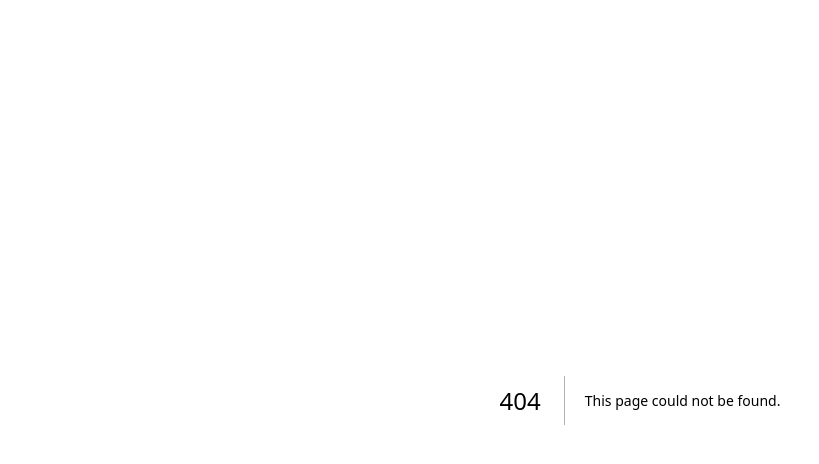
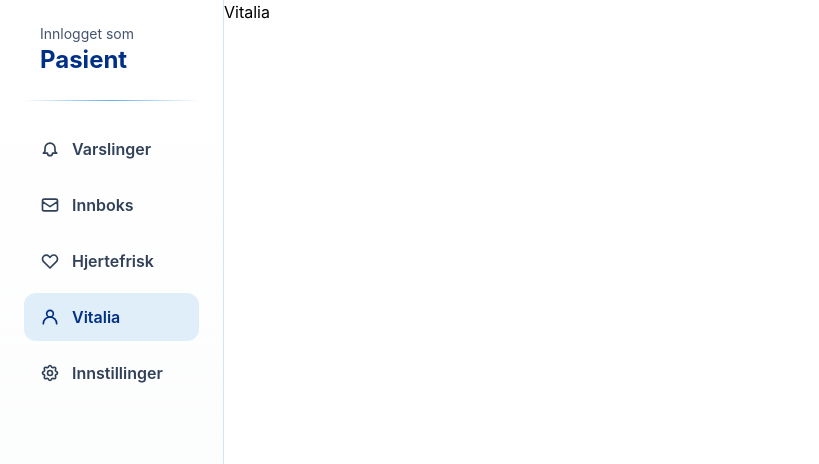
Before and after one commit to anjaiod/hjertefrisk, a Next.js app in the folder frontend/: page /pasient_dashboard/patientVitals in a window 1280 px wide. Before the commit this address had no page. Shown: the top 464 px of the page, without its empty margins (0-819 px from the left). Built offline with nearby package versions, Linux system fonts and the light colour scheme.

Commit message:
feat: Patient navbar buttons lead to pages
Added pages with simple header, and buttons from Patient navbar now leads to these empty pages.

```diff
--- /dev/null
+++ b/frontend/src/app/pasient_dashboard/patientHjertefrisk/page.tsx
@@ -0,0 +1,13 @@
+import { PatientSidebarNav } from "../../../components/organisms/PatientSidebarNav";
+
+export default function Page() {
+  return (
+    <div className="flex">
+      <PatientSidebarNav activePath="/pasient_dashboard/patientHjertefrisk" />
+
+      <main>
+        <h1>Hjertefrisk</h1>
+      </main>
+    </div>
+  );
+}
--- /dev/null
+++ b/frontend/src/app/pasient_dashboard/patientSettings/page.tsx
@@ -0,0 +1,13 @@
+import { PatientSidebarNav } from "../../../components/organisms/PatientSidebarNav";
+
+export default function Page() {
+  return (
+    <div className="flex">
+      <PatientSidebarNav activePath="/pasient_dashboard/patientSettings" />
+
+      <main>
+        <h1>Innstillinger</h1>
+      </main>
+    </div>
+  );
+}
--- /dev/null
+++ b/frontend/src/app/pasient_dashboard/patientVitals/page.tsx
@@ -0,0 +1,13 @@
+import { PatientSidebarNav } from "../../../components/organisms/PatientSidebarNav";
+
+export default function Page() {
+  return (
+    <div className="flex">
+      <PatientSidebarNav activePath="/pasient_dashboard/patientVitals" />
+
+      <main>
+        <h1>Vitalia</h1>
+      </main>
+    </div>
+  );
+}
--- a/frontend/src/components/organisms/PatientSidebarNav.tsx
+++ b/frontend/src/components/organisms/PatientSidebarNav.tsx
@@ -1,21 +1,21 @@
 type NavItem = {
   label: string;
-  href: string;
+  href?: string;
+  //onClick?: () => void;
   active?: boolean;
   icon: React.ReactNode;
 };
 
 function Item({ item }: { item: NavItem }) {
+  const classes = [
+    "flex w-full items-center gap-3 rounded-xl px-4 py-3 text-base font-semibold transition-all",
+    item.active
+      ? "bg-brand-sky/20 text-brand-navy"
+      : "text-slate-700 hover:bg-brand-mist/40 hover:text-brand-navy hover:shadow-sm",
+  ].join(" ");
+
   return (
-    <a
-      href={item.href}
-      className={[
-        "flex w-full items-center gap-3 rounded-xl px-4 py-3 text-base font-semibold transition-all",
-        item.active
-          ? "bg-brand-sky/20 text-brand-navy"
-          : "text-slate-700 hover:bg-brand-mist/40 hover:text-brand-navy hover:shadow-sm",
-      ].join(" ")}
-    >
+    <a href={item.href} className={classes}>
       <span className="w-5 h-5">{item.icon}</span>
       <span>{item.label}</span>
     </a>
@@ -33,8 +33,7 @@ export function PatientSidebarNav({
     {
       // should become a pop-up?
       label: "Varslinger",
-      href: "/pasient_dashboard/patientNotifications",
-      active: activePath === "/pasient_dashboard/patientNotifications",
+      //onClick: () => setNotificationsOpen(true),
       icon: (
         <svg
           fill="none"
@@ -52,8 +51,7 @@ export function PatientSidebarNav({
     },
     {
       label: "Innboks",
-      href: "/pasient_dashboard/patientInbox",
-      active: activePath === "/pasient_dashboard/patientInbox",
+      //onClick: () => setInboxOpen(true),
       icon: (
         <svg
           fill="none"
@@ -90,8 +88,8 @@ export function PatientSidebarNav({
     },
     {
       label: "Vitalia",
-      href: "/pasient_dashboard/patientVitalia",
-      active: activePath === "/pasient_dashboard/patientVitalia",
+      href: "/pasient_dashboard/patientVitals",
+      active: activePath === "/pasient_dashboard/patientVitals",
       icon: (
         <svg
           fill="none"
@@ -141,7 +139,7 @@ export function PatientSidebarNav({
   return (
     <aside className="sticky top-0 hidden h-screen w-56 flex-col border-r border-brand-sky/30 bg-gradient-to-b from-white to-brand-mist/10 p-6 md:flex">
       <div className="px-4">
-        <p className="text-sm text-slate-600">{"Innlogget som"}</p>
+        <p className="text-sm text-slate-600">Innlogget som</p>
         <p className="text-2xl font-bold text-brand-navy">{patientName}</p>
       </div>
 
@@ -149,7 +147,7 @@ export function PatientSidebarNav({
 
       <nav className="flex flex-col space-y-2">
         {items.map((item) => (
-          <Item key={item.href} item={item} />
+          <Item key={item.label} item={item} />
         ))}
       </nav>
     </aside>
```
